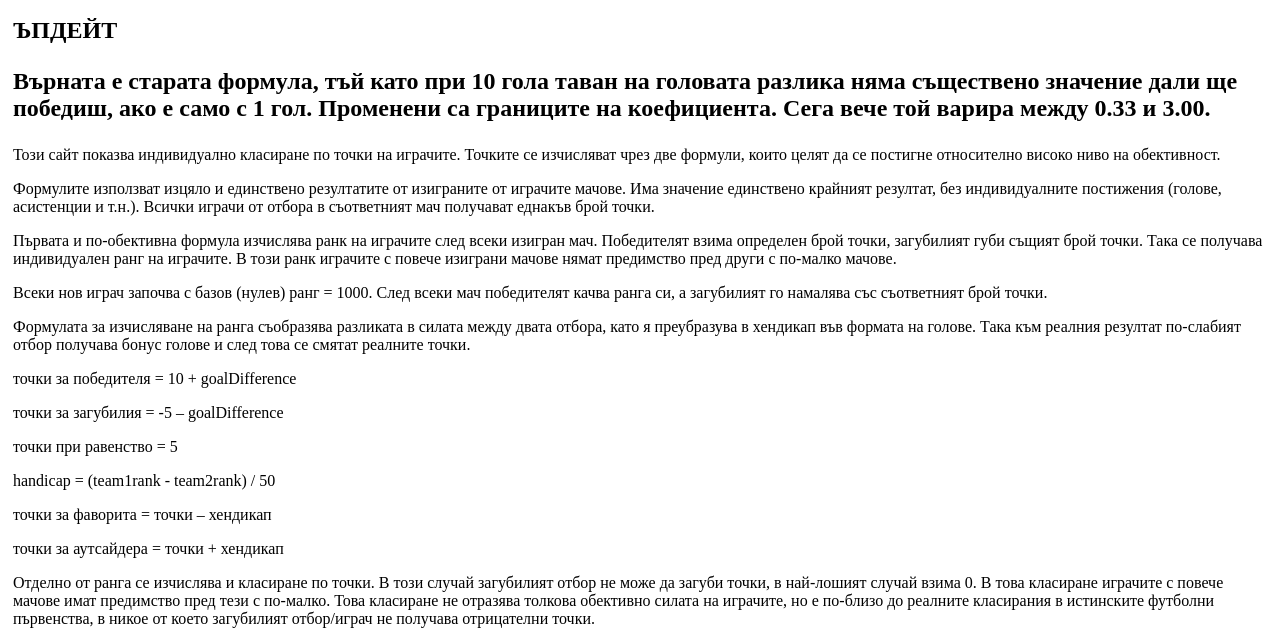
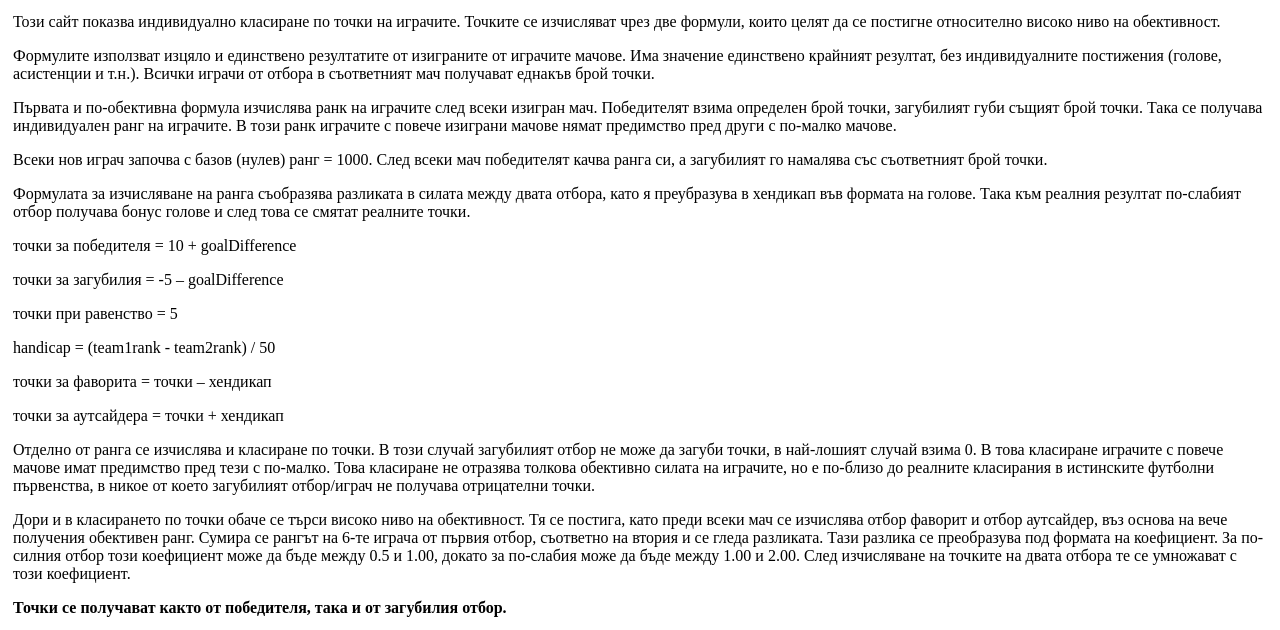
Before and after one commit to Liophy/liophy.github.io, a plain HTML site: page index.html in a window 1280 px wide. Shown: the part 172-802 px from the top of the page. Drawn offline with nearby package versions, Linux system fonts and the light colour scheme; no server answers; a script that the page names is missing.

Commit message:
Сменен текст в индекс

```diff
--- a/index.html
+++ b/index.html
@@ -39,11 +39,6 @@
 
         <section id="viewAppHome">
             <h1>Футбол</h1>
-            <h2>ЪПДЕЙТ
-                <p>
-                    Върната е старата формула, тъй като при 10 гола таван на головата разлика няма съществено значение дали ще победиш, ако е само с 1 гол. Променени са границите на коефициента. Сега вече той варира между 0.33 и 3.00.
-                </p>
-            </h2>
 
             <p>Този сайт показва индивидуално класиране по точки на играчите. Точките се изчисляват чрез две формули, които целят да се постигне относително високо ниво на обективност.</p>
             <p>Формулите използват изцяло и единствено резултатите от изиграните от играчите мачове. Има значение единствено крайният резултат, без индивидуалните постижения (голове, асистенции и т.н.). Всички играчи от отбора в съответният мач получават еднакъв брой точки.</p>
```
